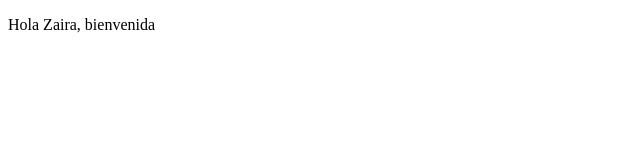
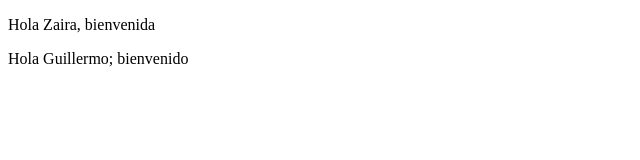
Before and after one commit to zcasimiro/pagina, a plain HTML site: page index.html in a window 1280 px wide. Shown: the whole page, without its empty margins (0-640 px from the left). Drawn offline with Linux system fonts and the light colour scheme.

Commit message:
Agregue un mns. de bienevnida G

```diff
--- a/index.html
+++ b/index.html
@@ -7,5 +7,6 @@
 </head>
 <body>
     <p>Hola Zaira, bienvenida</p>
+    <p>Hola Guillermo; bienvenido</p>
 </body>
 </html>
```
